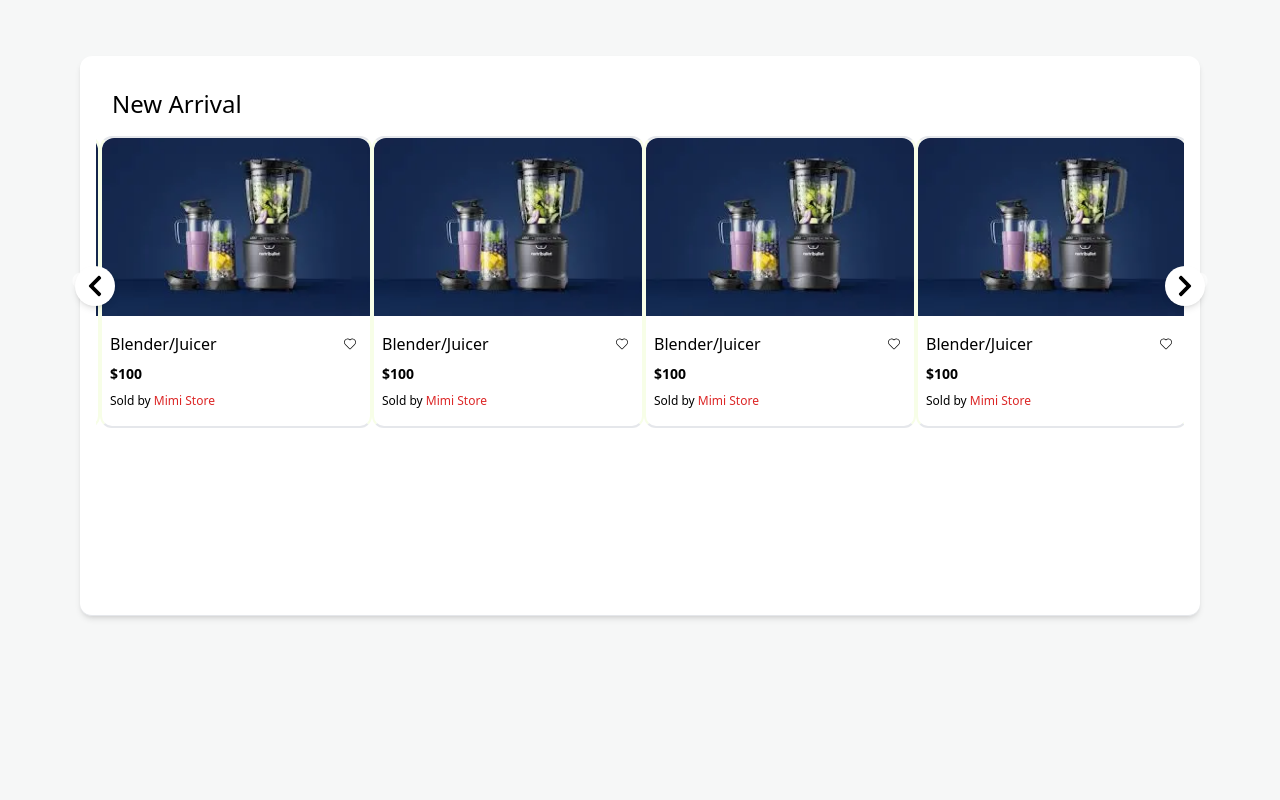
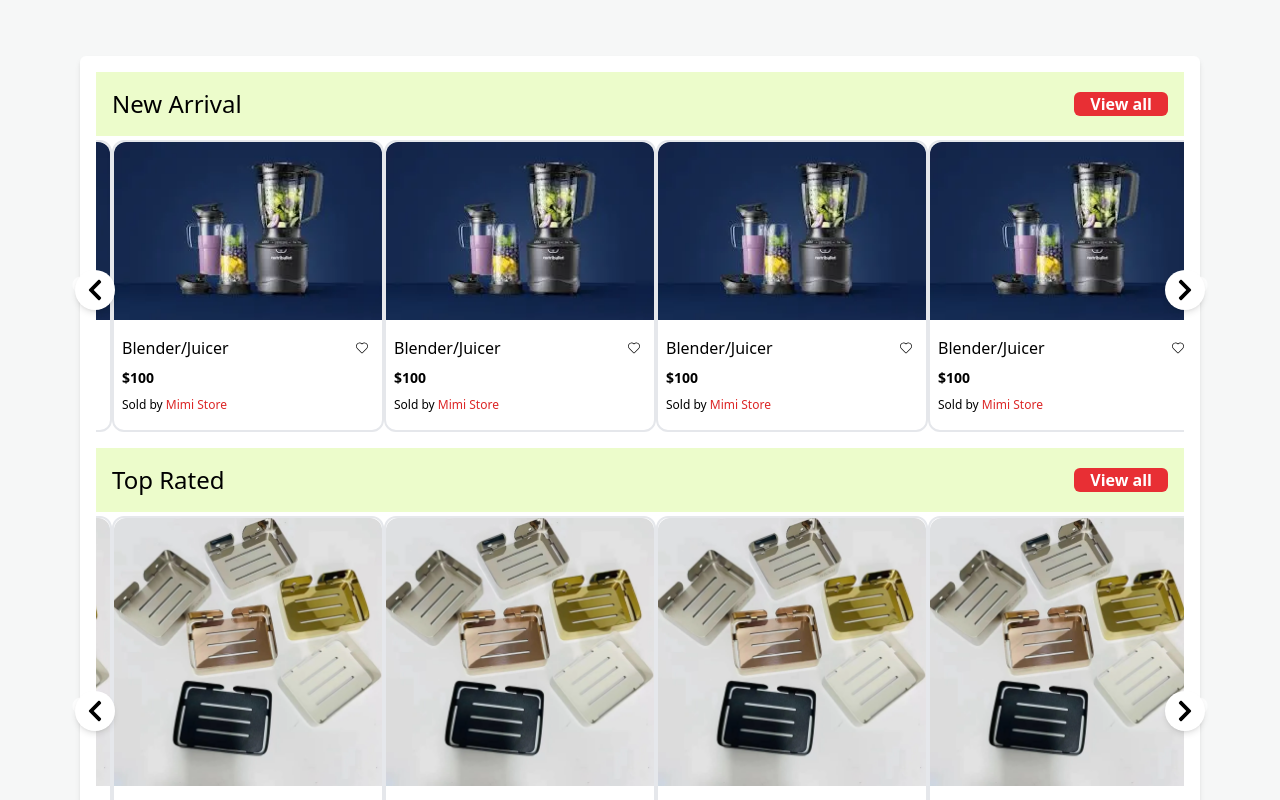
Before and after one commit to syntaxdesigner01/9thafrica-interview, a Next.js app: page / in a window 1280 px wide. Shown: the part 1060-1860 px from the top of the page. Before the commit the page ends 1756 px from the top, so only its background shows below. Built offline with nearby package versions, Linux system fonts and the light colour scheme.

Commit message:
feat: Introduce MarketSpace component and refactor DisplayArea to accept props for dynamic content rendering

```diff
--- a/src/app/(home)/page.js
+++ b/src/app/(home)/page.js
@@ -2,6 +2,7 @@ import Assurence from "../component/Assurence";
 import Banner from "../component/Banner";
 import Categories from "../component/Categories";
 import DispalyArea from "../component/DispalyArea";
+import MarketSpace from "../component/MarketSpace";
 import Navbar from "../component/Navbar";
 import TopNav from "../component/TopNav";
 
@@ -15,7 +16,8 @@ export default function HomePage() {
       <Banner/>
       <Assurence/>
       <main className="px-20 pb-20">
-        <DispalyArea/>
+        {/* <DispalyArea/> */}
+        <MarketSpace />
       </main>
     </section>
   );
--- a/src/app/component/DispalyArea.jsx
+++ b/src/app/component/DispalyArea.jsx
@@ -7,7 +7,7 @@ import Slider from "react-slick";
 import "slick-carousel/slick/slick.css";
 import "slick-carousel/slick/slick-theme.css";
 
-export default function DisplayArea() {
+export default function DisplayArea({ contentTitle, imageUrl,contentTitleColor }) {
   const NextArrow = (props) => {
     const { onClick } = props;
     return (
@@ -31,6 +31,7 @@ export default function DisplayArea() {
     slidesToScroll: 3,
     nextArrow: <NextArrow />,
     prevArrow: <PrevArrow />,
+    gap:20
   };
 
   const items = [...Array(10)].map((_, index) => ({
@@ -38,21 +39,30 @@ export default function DisplayArea() {
     title: "Blender/Juicer",
     price: "$100",
     seller: "Mimi Store",
-    imageUrl: "/items/img1.webp",
+    // imageUrl: "/items/img1.webp",
   }));
 
   return (
-    <section className="bg-white w-full p-4 h-[70vh] shadow-md border-b border-x-lime-50 rounded-xl">
-      <h1 className="text-2xl p-4">New Arrival</h1>
+    <section>
+      <section
+        className={`flex w-full justify-between items-center bg-lime-100 ${
+          contentTitleColor ? contentTitleColor : "bg-lime-100 "
+        } p-4 mb-1`}
+      >
+        <h1 className="text-2xl ">{contentTitle}</h1>
+        <button className="bg-primary text-white px-4 rounded-md font-semibold">
+          View all
+        </button>
+      </section>
 
       <Slider {...settings}>
         {items.map((item) => (
           <section
             key={item.id}
-            className="border-2 border-x-lime-50 rounded-xl mx-1 hover:shadow-2xl hover:border-x-lime-100"
+            className="rounded-xl border-2 mx-4 hover:shadow-2xl hover:z-50 hover:border-x-lime-100"
           >
             <Image
-              src={item.imageUrl}
+              src={imageUrl}
               alt={item.title}
               width={200}
               height={200}
--- /dev/null
+++ b/src/app/component/MarketSpace.jsx
@@ -0,0 +1,13 @@
+import React from 'react'
+import DisplayArea from './DispalyArea';
+
+export default function MarketSpace() {
+  return (
+    <section className="bg-white w-full p-4  shadow-md border-b border-x-lime-50 rounded-md flex flex-col gap-4">
+      <DisplayArea contentTitle={"New Arrival"} imageUrl={"/items/img1.webp"} />
+      {/* <DisplayArea contentTitle={"New Arrival"} imageUrl={"/items/img3.webp"} /> */}
+      {/* <DisplayArea contentTitle={"Top Rated"} imageUrl={"/items/img5.webp"} contentTitleColor={'bg-orange-100'}/> */}
+      <DisplayArea contentTitle={"Top Rated"} imageUrl={"/items/img5.webp"} />
+    </section>
+  );
+}
```
Also changed, not shown: public/items/img5.webp (added).
